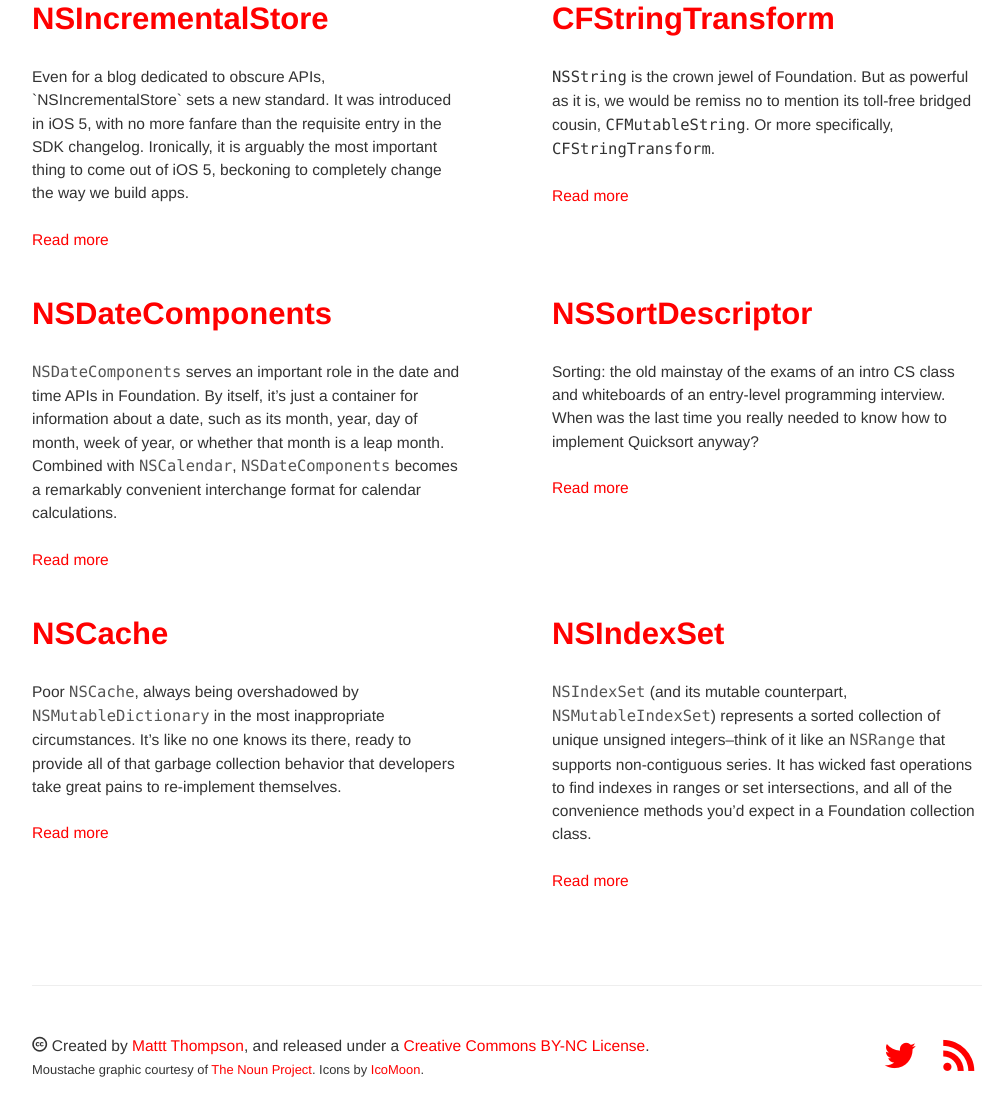
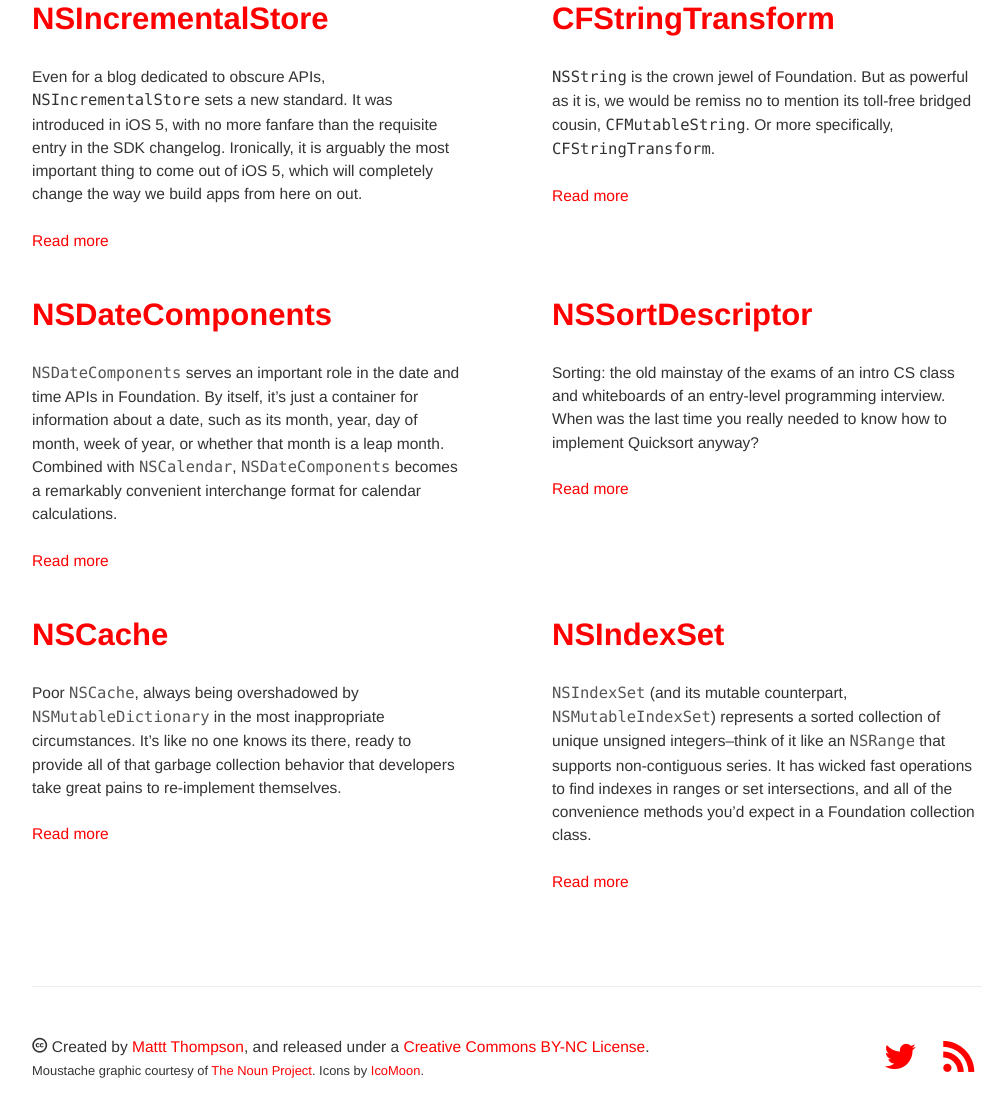
Before and after one commit to NSHipster/articles, a Jekyll site: the page built from index.html, in a window 1280 px wide, cut to the strip 230-1389 px from the top of the page. Shown: the top 1117 px of the strip, without its empty margins (133-1139 px from the left). Built offline with Jekyll 4.4.1, drawn with Linux system fonts in a browser that asks for light colours.

Commit message:
Minor tweak to NSIncrementalStore post description

```diff
--- a/_posts/2012-08-13-nsincrementalstore.md
+++ b/_posts/2012-08-13-nsincrementalstore.md
@@ -6,7 +6,7 @@ ref: "https://developer.apple.com/library/mac/#documentation/CoreData/Reference/
 framework: Foundation
 rating: 9.5
 published: true
-description: Even for a blog dedicated to obscure APIs, `NSIncrementalStore` sets a new standard. It was introduced in iOS 5, with no more fanfare than the requisite entry in the SDK changelog. Ironically, it is arguably the most important thing to come out of iOS 5, beckoning to completely change the way we build apps.
+description: Even for a blog dedicated to obscure APIs, <tt>NSIncrementalStore</tt> sets a new standard. It was introduced in iOS 5, with no more fanfare than the requisite entry in the SDK changelog. Ironically, it is arguably the most important thing to come out of iOS 5, which will completely change the way we build apps from here on out.
 ---
 
 Even for a blog dedicated to obscure APIs, `NSIncrementalStore` brings a new meaning to the word "obscure".
```
Also changed, not shown: sass/_layout.sass (line endings or trailing spaces).
